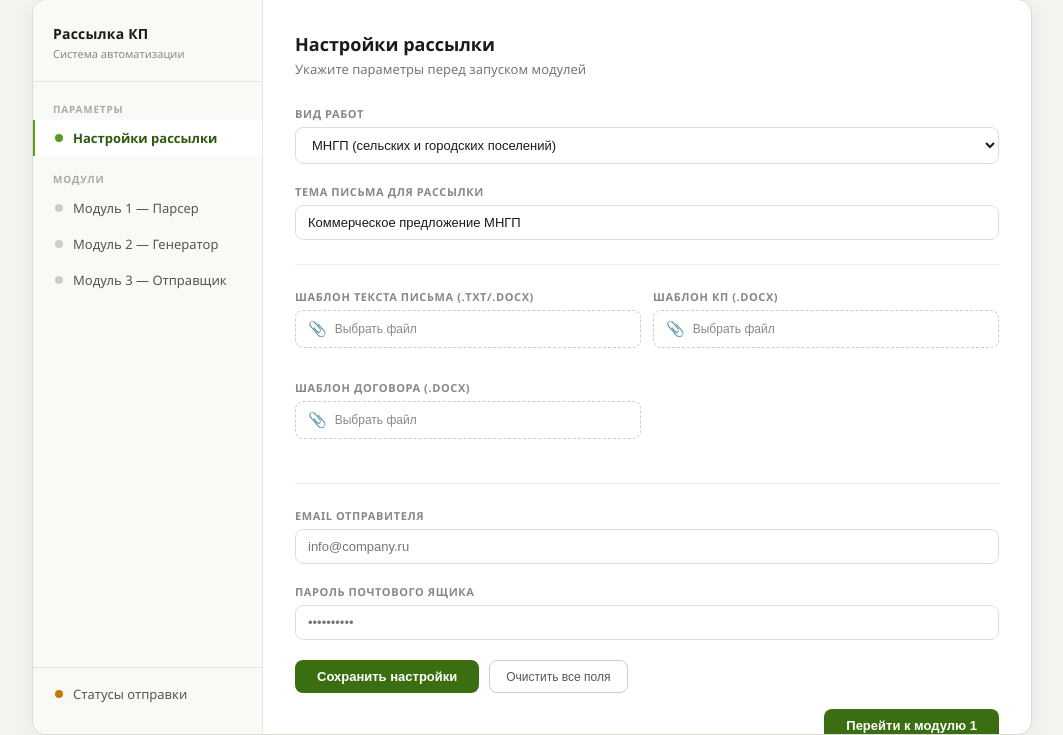
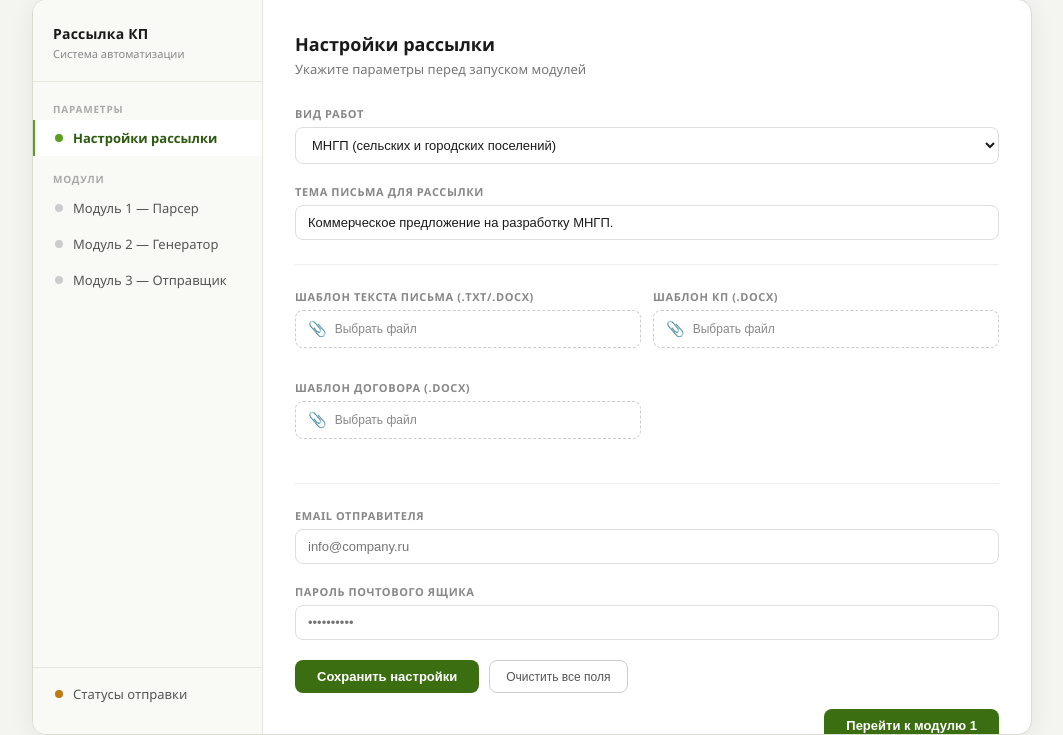
Before and after one commit to Parallel-Solutions/mailing-agent, a Python web app: template templates/index.html in a window 1280 px wide. Shown: the part 33-768 px from the top of the page, without its empty margins (108-1171 px from the left). Run offline with Jinja, Linux system fonts and the light colour scheme; the template is opened without the code that fills it, so the values that code supplies are empty.

Commit message:
Update default mail subject wording

```diff
--- a/src/generator/sender_agent.py
+++ b/src/generator/sender_agent.py
@@ -43,7 +43,7 @@ EMAIL_PATTERN = re.compile(r"^[^@\s]+@[^@\s]+\.[^@\s]+$")
 MAIL_TEMPLATE_PATH = TEMPLATES_DIR / "mail_template.txt"
 MAIL_TEMPLATE_DOCX_PATH = TEMPLATES_DIR / "mail_template.docx"
 SENT_MAIL_LOG_PATH = DATA_DIR / "sent_mail_log.jsonl"
-DEFAULT_MAIL_SUBJECT = "Коммерческое предложение МНГП"
+DEFAULT_MAIL_SUBJECT = "Коммерческое предложение на разработку МНГП."
 DEFAULT_MAIL_BODY = (
     "Добрый день!\n"
     "Направляем для рассмотрения коммерческое предложение на выполнение работ по разработке проекта "
--- a/templates/index.html
+++ b/templates/index.html
@@ -823,7 +823,7 @@
 
       <div class="field">
         <label>Тема письма для рассылки</label>
-        <input id="settings-mail-subject" type="text" value="Коммерческое предложение МНГП">
+        <input id="settings-mail-subject" type="text" value="Коммерческое предложение на разработку МНГП.">
       </div>
 
       <div class="divider"></div>
@@ -1304,7 +1304,7 @@
     const transport = document.getElementById('s-transport');
 
     if (workType) workType.selectedIndex = 0;
-    if (subject) subject.value = 'Коммерческое предложение МНГП';
+    if (subject) subject.value = 'Коммерческое предложение на разработку МНГП.';
     if (senderEmail) senderEmail.value = '';
     if (senderPassword) senderPassword.value = '';
     if (transport) transport.value = 'smtp';
```
